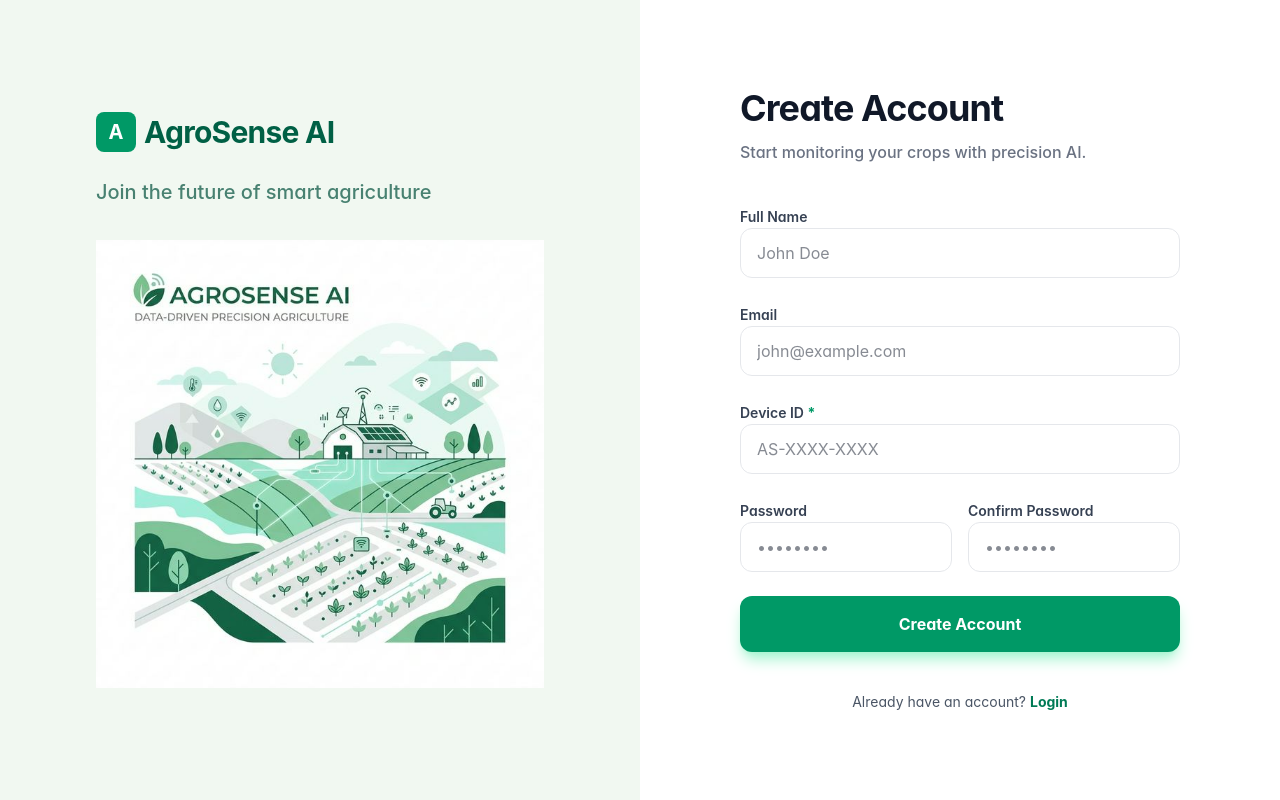
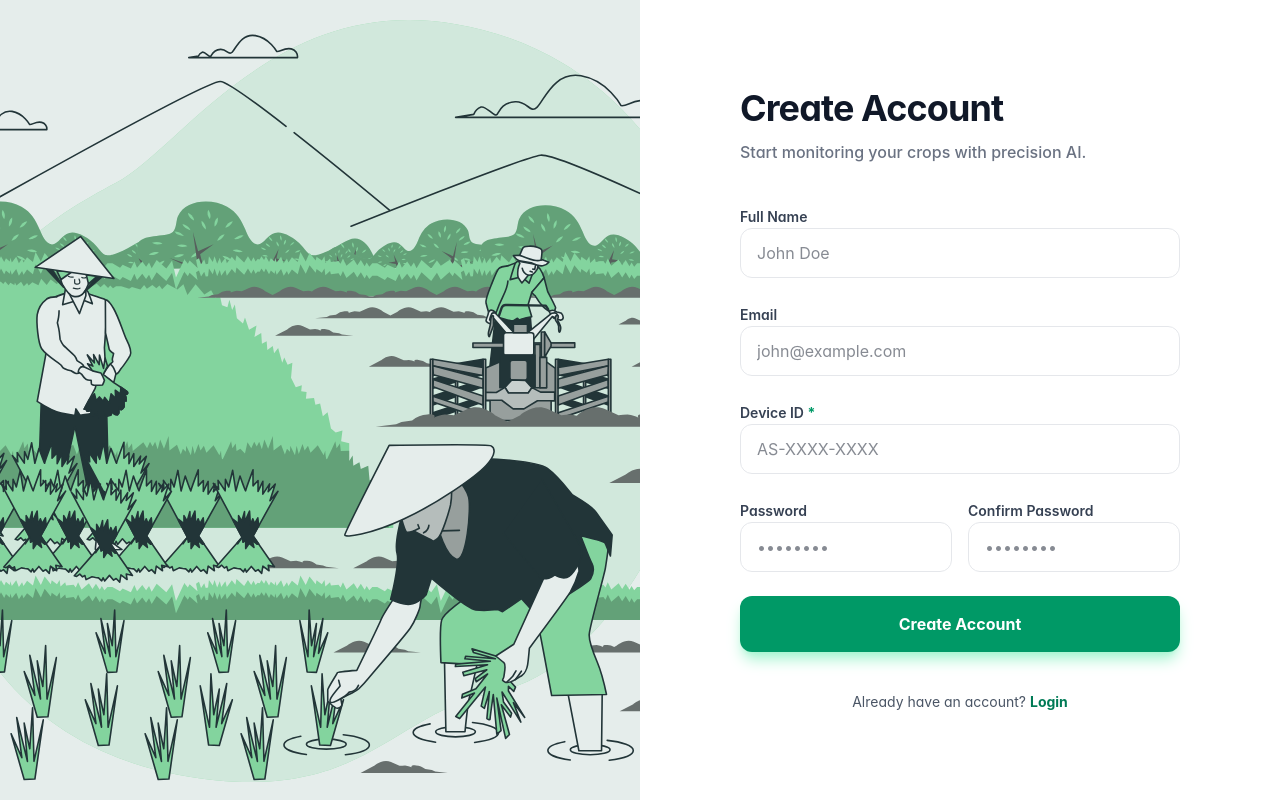
Before and after one commit to Harsh231075/minior-project-collage, a Next.js app in the folder client/: page /register in a window 1280 px wide. Built offline with nearby package versions, Linux system fonts and the light colour scheme.

Commit message:
feat:images

```diff
--- a/client/src/app/login/page.tsx
+++ b/client/src/app/login/page.tsx
@@ -44,28 +44,20 @@ export default function LoginPage() {
   return (
     <div className="flex min-h-screen bg-white font-sans text-gray-900">
       {/* Left side: Branding / Illustration (Desktop only) */}
-      <div className="hidden lg:flex lg:w-1/2 flex-col justify-center items-center bg-[#F1F8F1] p-12">
-        <div className="max-w-md w-full text-center lg:text-left space-y-6">
-          <div className="flex items-center space-x-2 text-emerald-800">
-            <div className="w-10 h-10 bg-emerald-600 rounded-lg flex items-center justify-center">
-              <span className="text-white font-bold text-xl">A</span>
-            </div>
-            <h1 className="text-3xl font-bold tracking-tight">AgroSense AI</h1>
-          </div>
-          <p className="text-xl text-emerald-900/70 font-medium leading-relaxed">
-            Smart farming powered by real-time data
-          </p>
-          <div className="relative aspect-video w-full mt-8 flex items-center justify-center">
-            <Image
-              src="/auth-illustration.png"
-              alt="AgroSense AI Illustration"
-              width={500}
-              height={500}
-              className="object-contain"
-              priority
-            />
-          </div>
+      <div className="hidden lg:flex lg:w-1/2 relative flex-col justify-center items-center overflow-hidden">
+        {/* Background Image */}
+        <div className="absolute inset-0">
+          <Image
+            src="/rice field-bro.svg"
+            alt="AgroSense AI Illustration"
+            fill
+            className="object-cover"
+            priority
+          />
+          {/* Subtle overlay for text readability */}
+          <div className="absolute inset-0 bg-emerald-900/10" />
         </div>
+
       </div>
 
       {/* Right side: Form (Main focus) */}
--- a/client/src/app/register/page.tsx
+++ b/client/src/app/register/page.tsx
@@ -49,27 +49,18 @@ export default function RegisterPage() {
   return (
     <div className="flex min-h-screen bg-white font-sans text-gray-900 overflow-hidden">
       {/* Left side: Branding / Illustration (Desktop only) */}
-      <div className="hidden lg:flex lg:w-1/2 flex-col justify-center items-center bg-[#F1F8F1] p-12">
-        <div className="max-w-md w-full text-center lg:text-left space-y-6">
-          <div className="flex items-center space-x-2 text-emerald-800">
-            <div className="w-10 h-10 bg-emerald-600 rounded-lg flex items-center justify-center">
-              <span className="text-white font-bold text-xl">A</span>
-            </div>
-            <h1 className="text-3xl font-bold tracking-tight">AgroSense AI</h1>
-          </div>
-          <p className="text-xl text-emerald-900/70 font-medium leading-relaxed">
-            Join the future of smart agriculture
-          </p>
-          <div className="relative aspect-video w-full mt-8 flex items-center justify-center">
-            <Image
-              src="/auth-illustration.png"
-              alt="AgroSense AI Illustration"
-              width={500}
-              height={500}
-              className="object-contain"
-              priority
-            />
-          </div>
+      <div className="hidden lg:flex lg:w-1/2 relative flex-col justify-center items-center overflow-hidden h-screen sticky top-0">
+        {/* Background Image */}
+        <div className="absolute inset-0">
+          <Image
+            src="/rice field-bro.svg"
+            alt="AgroSense AI Illustration"
+            fill
+            className="object-cover"
+            priority
+          />
+          {/* Subtle overlay for text readability */}
+          <div className="absolute inset-0 bg-emerald-900/10" />
         </div>
       </div>
 
```
Also changed, not shown: client/public/rice field-bro.svg (added).
